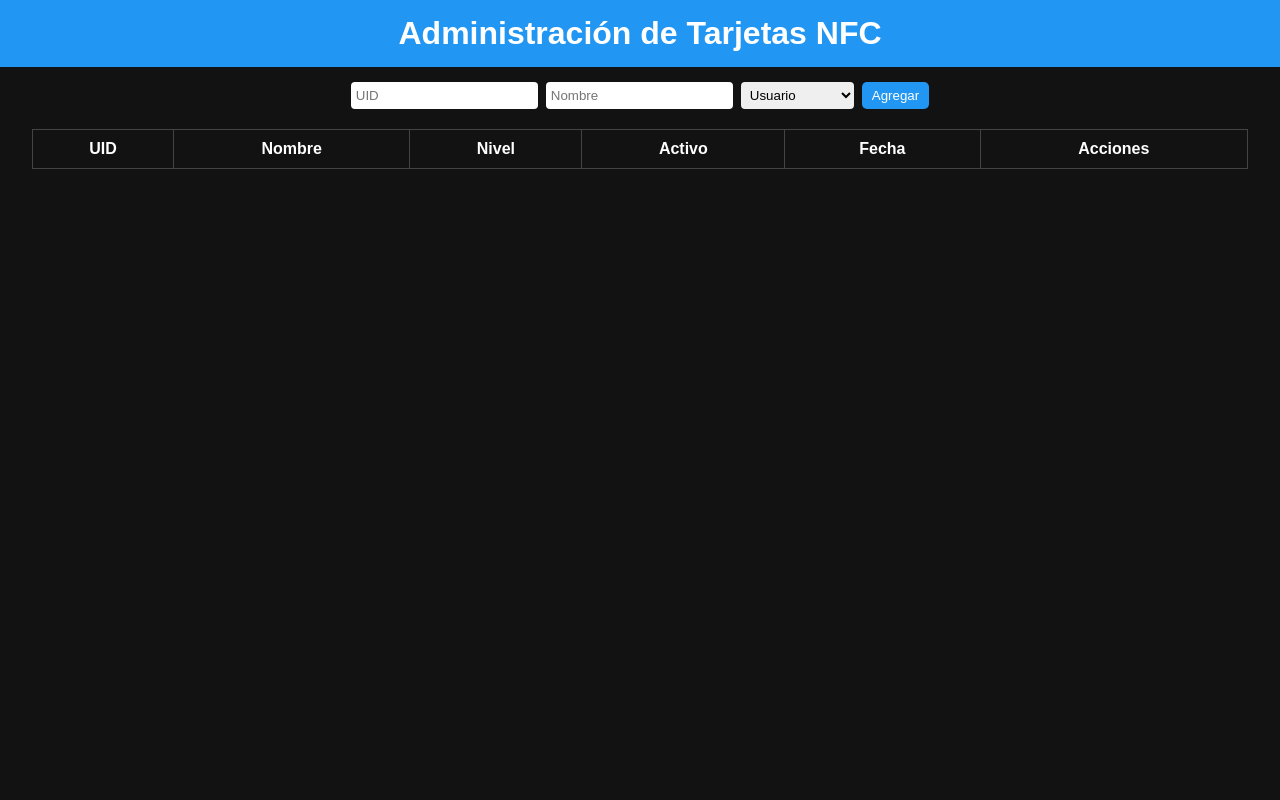
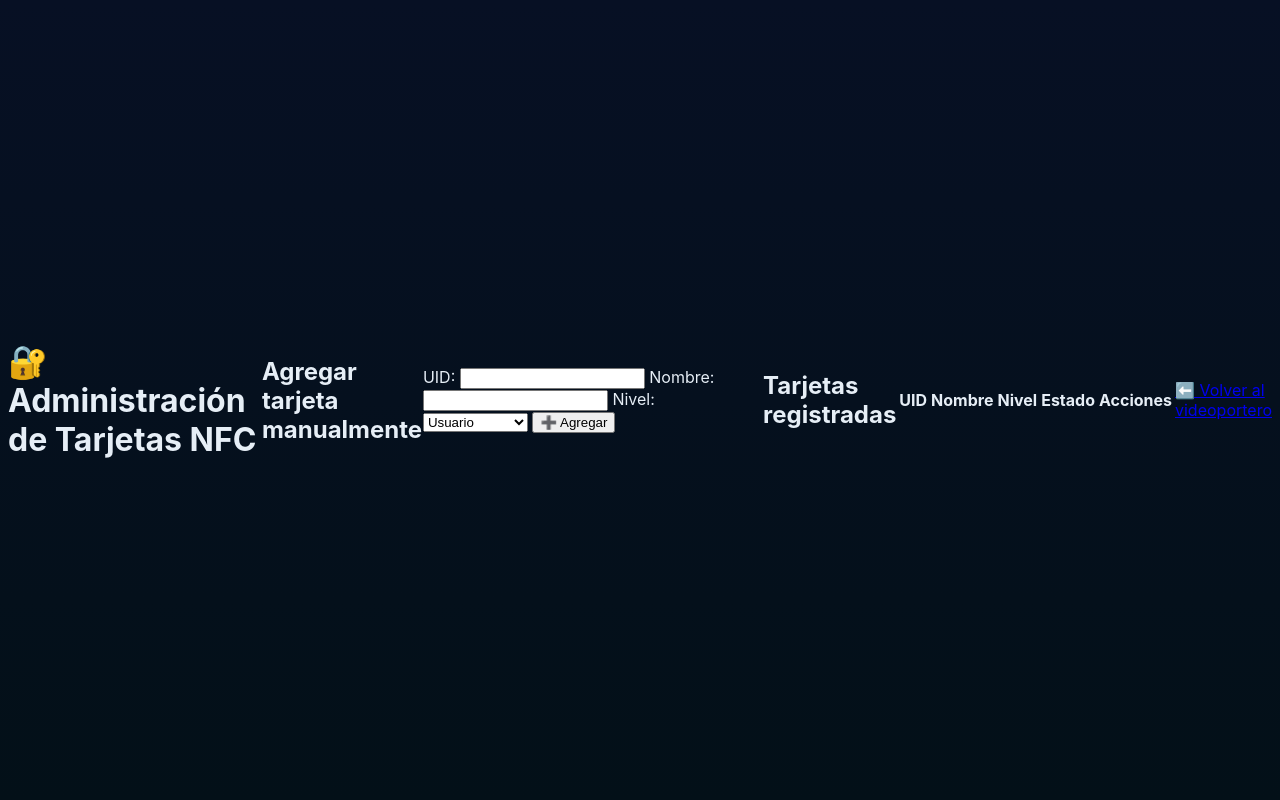
Before and after one commit to rgueta/byh16vport_venv, a Flask app: page /admin in a window 1280 px wide. Run offline with Flask 3, Linux system fonts and the light colour scheme; data that the repository does not hold is empty.

Commit message:
1st commit

```diff
--- a/server.py
+++ b/server.py
@@ -355,6 +355,40 @@ def on_card_detected(uid):
 
 threading.Thread(target=listen_button, daemon=True).start()
 
+
+# ==========================
+# PANEL DE ADMINISTRACIÓN NFC
+# ==========================
+@app.route("/admin")
+def admin():
+    cards = nfc_module.list_cards()
+    return render_template("admin.html", cards=cards)
+
+
+@app.route("/admin/add", methods=["POST"])
+def admin_add():
+    uid = request.form["uid"].strip().upper()
+    name = request.form["name"].strip()
+    level = request.form["level"]
+    nfc_module.add_card(uid, name, level)
+    return redirect(url_for("admin"))
+
+
+@app.route("/admin/update/<uid>", methods=["POST"])
+def admin_update(uid):
+    name = request.form.get("name", "")
+    level = request.form.get("level", "user")
+    enabled = int(request.form.get("enabled", 1))
+    nfc_module.update_card(uid, name, level, enabled)
+    return redirect(url_for("admin"))
+
+
+@app.route("/admin/delete/<uid>", methods=["POST"])
+def admin_delete(uid):
+    nfc_module.remove_card(uid)
+    return redirect(url_for("admin"))
+
+
 # ------------------------------------------------------------------
 # 🏁 Main
 # ------------------------------------------------------------------
--- a/static/css/pages/admin.css
+++ b/static/css/pages/admin.css
@@ -29,6 +29,9 @@ td {
 tr:nth-child(even) {
     background: #1e1e1e;
 }
+form {
+    display: inline;
+}
 button {
     background: #2196f3;
     color: white;
--- a/static/css/pages/index.css
+++ b/static/css/pages/index.css
@@ -25,7 +25,7 @@ body {
     display: flex;
     align-items: center;
     justify-content: center;
-    padding: 18px;
+    padding: 8px;
 }
 
 /* Layout container */
@@ -33,23 +33,23 @@ body {
     width: 100%;
     max-width: 1100px;
     display: grid;
-    grid-template-columns: 1fr 360px;
+    grid-template-columns: 1fr 160px;
     gap: var(--gap);
     align-items: start;
 }
 
 .header {
     text-align: center;
-    margin-bottom: 30px;
-    padding: 20px;
+    /*margin-bottom: 10px;*/
+    padding: 10px;
     background: #1e293b;
     border-radius: 10px;
 }
 .status-bar {
     display: grid;
-    grid-template-columns: repeat(auto-fit, minmax(200px, 1fr));
+    grid-template-columns: repeat(auto-fit, minmax(100px, 1fr));
     gap: 15px;
-    margin-bottom: 20px;
+    margin-bottom: 10px;
 }
 .status-item {
     background: #1e293b;
@@ -124,11 +124,11 @@ img {
     justify-content: space-between;
     align-items: center;
     gap: 8px;
-    margin-bottom: 10px;
+    margin-bottom: 5px;
 }
 .title {
-    font-size: 1.05rem;
-    font-weight: 600;
+    font-size: 0.5rem;
+    font-weight: 300;
 }
 .status {
     font-size: 0.9rem;
@@ -246,8 +246,4 @@ img {
     color: var(--muted);
     padding-top: 6px;
     text-align: center;
-<<<<<<< HEAD
 }
-=======
-}
->>>>>>> origin/main
--- a/templates/admin.html
+++ b/templates/admin.html
@@ -1,4 +1,104 @@
-<!doctype html>
+<!DOCTYPE html>
+<html lang="es">
+<head>
+<meta charset="UTF-8">
+<title>Panel NFC</title>
+<link
+    rel="stylesheet"
+    href="{{ url_for('static', filename='css/pages/index.css') }}"
+/>
+<!--<style>
+body { font-family: sans-serif; margin: 2em; background: #f5f5f5; }
+table { border-collapse: collapse; width: 100%; background: white; }
+th, td { border: 1px solid #ccc; padding: 8px; text-align: left; }
+th { background: #333; color: white; }
+form { display: inline; }
+button { background: #333; color: white; padding: 6px 12px; border: none; cursor: pointer; border-radius: 5px; }
+button:hover { background: #555; }
+input, select { padding: 4px; }
+</style>-->
+</head>
+<body>
+<h1>🔐 Administración de Tarjetas NFC</h1>
+
+<h2>Agregar tarjeta manualmente</h2>
+<form action="/admin/add" method="POST">
+  UID: <input name="uid" required>
+  Nombre: <input name="name">
+  Nivel:
+  <select name="level">
+    <option value="user">Usuario</option>
+    <option value="admin">Administrador</option>
+  </select>
+  <button>➕ Agregar</button>
+</form>
+
+<h2>Tarjetas registradas</h2>
+<table>
+  <tr><th>UID</th><th>Nombre</th><th>Nivel</th><th>Estado</th><th>Acciones</th></tr>
+  {% for uid, name, level, enabled, timestamp in cards %}
+  <tr>
+    <td>{{ uid }}</td>
+    <td>
+      <form action="/admin/update/{{ uid }}" method="POST">
+        <input name="name" value="{{ name }}">
+    </td>
+    <td>
+        <select name="level">
+          <option value="user" {% if level=='user' %}selected{% endif %}>User</option>
+          <option value="admin" {% if level=='admin' %}selected{% endif %}>Admin</option>
+        </select>
+    </td>
+    <td>
+        <select name="enabled">
+          <option value="1" {% if enabled==1 %}selected{% endif %}>Habilitada</option>
+          <option value="0" {% if enabled==0 %}selected{% endif %}>Deshabilitada</option>
+        </select>
+    </td>
+    <td>
+        <button>💾 Guardar</button>
+      </form>
+      <form action="/admin/delete/{{ uid }}" method="POST" onsubmit="return confirm('¿Eliminar tarjeta?')">
+        <button style="background:#a00;">🗑️ Eliminar</button>
+      </form>
+    </td>
+  </tr>
+  {% endfor %}
+</table>
+
+<p><a href="/">⬅️ Volver al videoportero</a></p>
+</body>
+</html>
+
+
+
+
+
+
+
+
+
+
+
+
+
+
+
+
+
+
+
+
+
+
+
+
+
+
+
+
+
+<!--<!doctype html>
 <html lang="es">
     <head>
         <meta charset="UTF-8" />
@@ -92,4 +192,4 @@
             loadCards();
         </script>
     </body>
-</html>
+</html>-->
```
